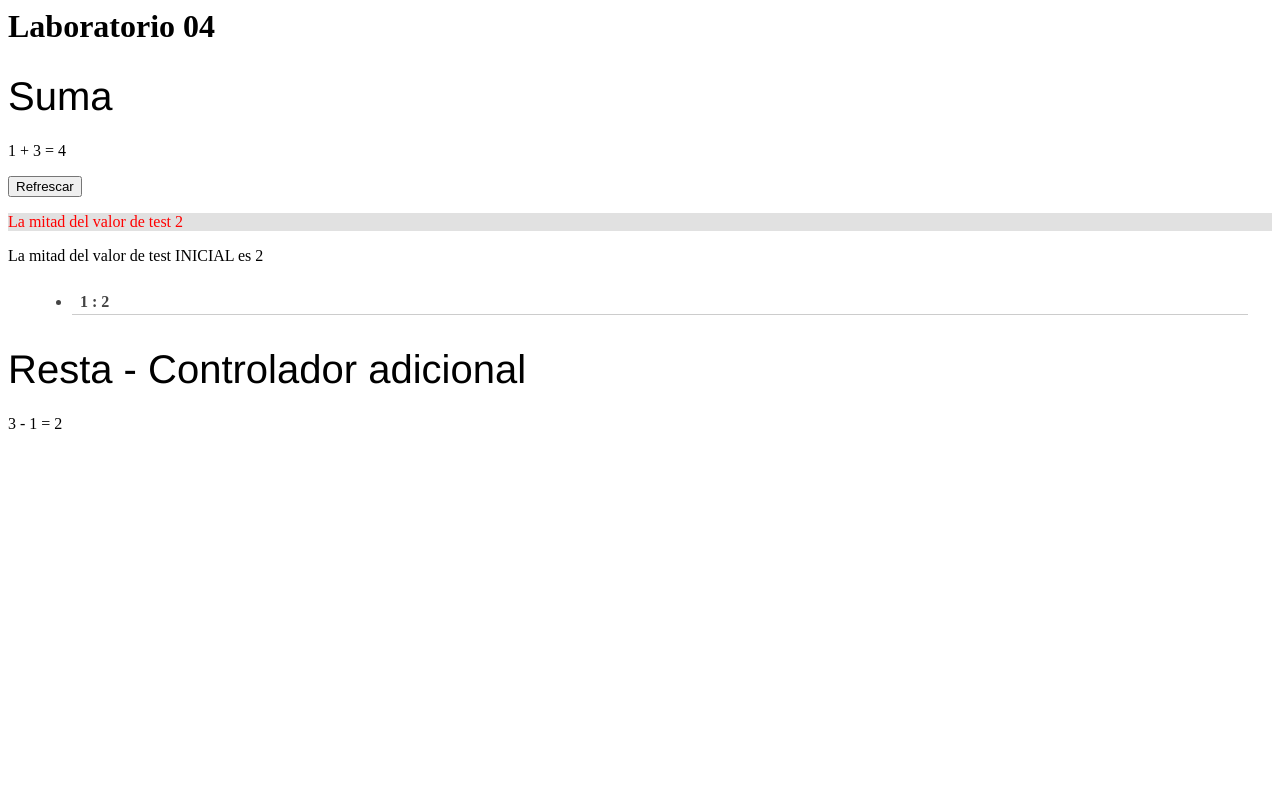
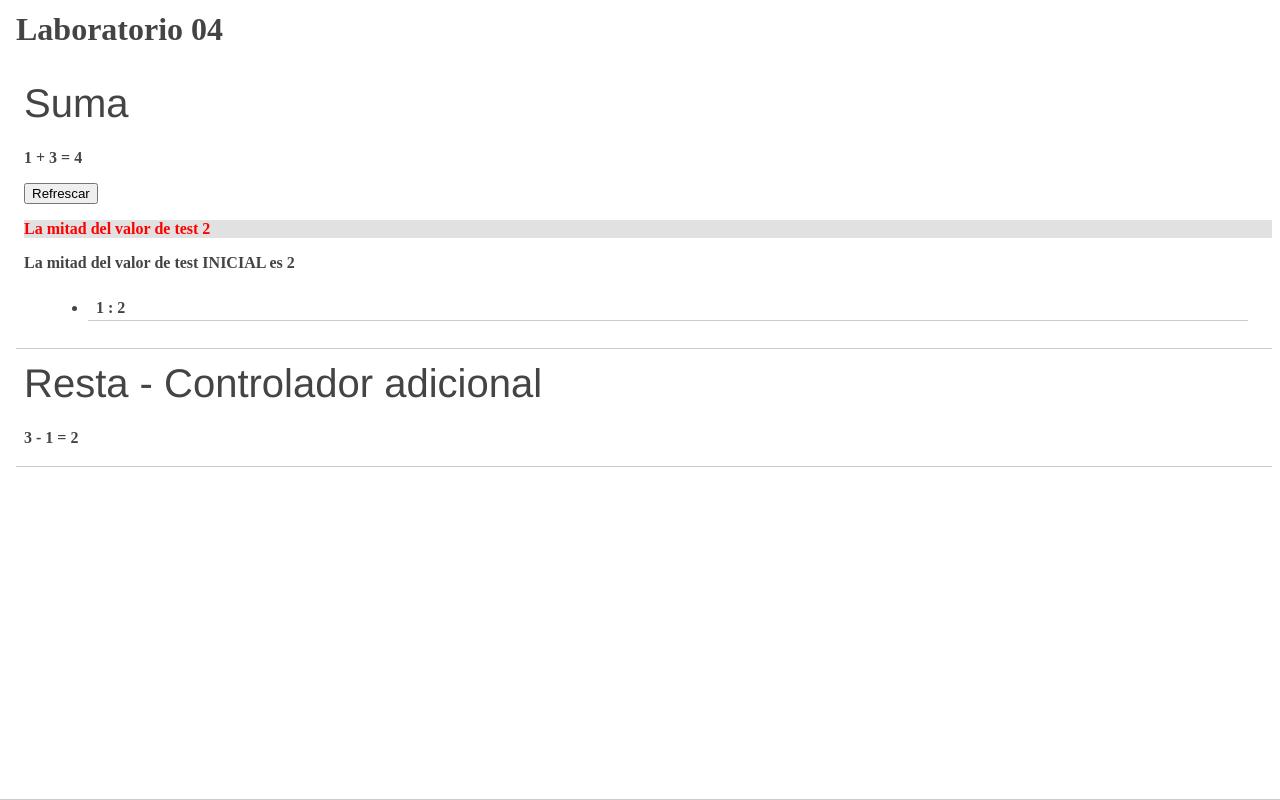
Before and after one commit to cmacarpio/HTML5JS, a website: page Clase02/lab04/index.html in a window 1280 px wide. Drawn offline with nearby package versions, Linux system fonts and the light colour scheme.

Commit message:
cambios en css

```diff
--- a/Clase02/lab04/index.html
+++ b/Clase02/lab04/index.html
@@ -17,8 +17,8 @@
                 </p>
                 <p>La mitad del valor de test INICIAL es <span>{{ ::mitadValor}}</span></p>
 
-                <ul>
-                    <li ng-repeat="h in historial">
+                <ul class="lista">
+                    <li ng-repeat="h in historial" class="item">
                         <div>{{h.indice}} : {{h.valor}} </div>
                     </li>
                 </ul>
--- a/Clase02/lab04/style.css
+++ b/Clase02/lab04/style.css
@@ -9,11 +9,10 @@ h2 {
 }
 
 ul {
-
   margin: 1.5em;
 }
 
-li {
+.ng-scope {
  border-bottom: 1px solid #ccc;
  padding: .2em 0 .2em .5em;
  font-weight: bold;
```
